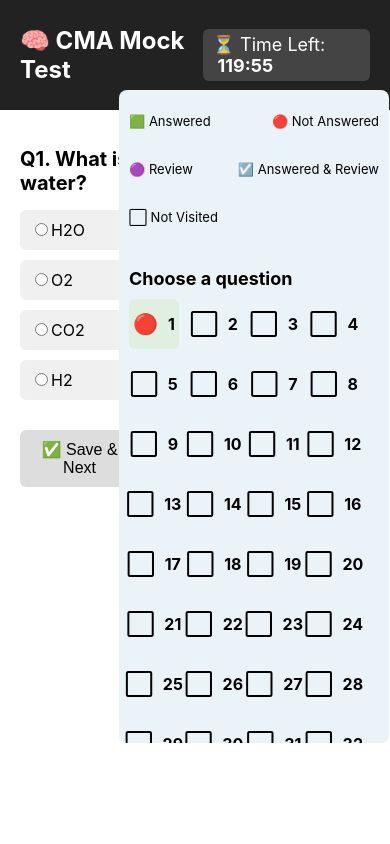
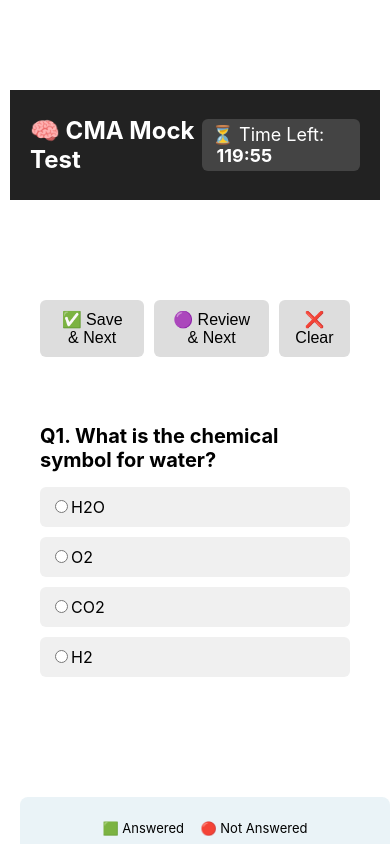
Before and after one commit to manoj-r-code/cma-mock-ffb, a React (Create React App) app: page /test in a window 390 px wide. Shown: the top 844 px of the page. Built offline with nearby package versions, Linux system fonts and the light colour scheme.

Commit message:
made the website mobile responsive

```diff
--- /dev/null
+++ b/src/components/Container.css
@@ -0,0 +1,39 @@
+/* App Container */
+.app {
+  display: flex;
+  flex-direction: column;
+}
+
+/* Main Content Layout */
+.main-content {
+  display: flex;
+  flex-direction: row;
+  gap: 20px;
+  margin-top: 80px;
+  padding: 20px;
+}
+
+/* For small screens: stack vertically */
+@media screen and (max-width: 768px) {
+  .main-content {
+    flex-direction: column-reverse;
+    padding: 10px;
+  }
+
+  .sidebar-container {
+    position: static;
+    width: 100%;
+    height: auto;
+    flex-direction: row;
+    flex-wrap: wrap;
+    justify-content: space-around;
+  }
+
+  .questions-container {
+    justify-content: center;
+  }
+
+  .submit-button {
+    margin-top: 10px;
+  }
+}
--- a/src/components/Container.jsx
+++ b/src/components/Container.jsx
@@ -5,7 +5,8 @@ import Header from "./Header";
 import QuestionPage from "./QuestionPage";
 import Controls from "./Controls";
 import Sidebar from "./SideBar";
-import { useNavigate } from "react-router-dom"; // Import useNavigate from react-router-dom
+import { useNavigate } from "react-router-dom";
+import "./Container.css"; // Optional CSS file for styling
 const TOTAL_TIME = 120 * 60; // 120 mins in seconds
 
 function Container() {
```
